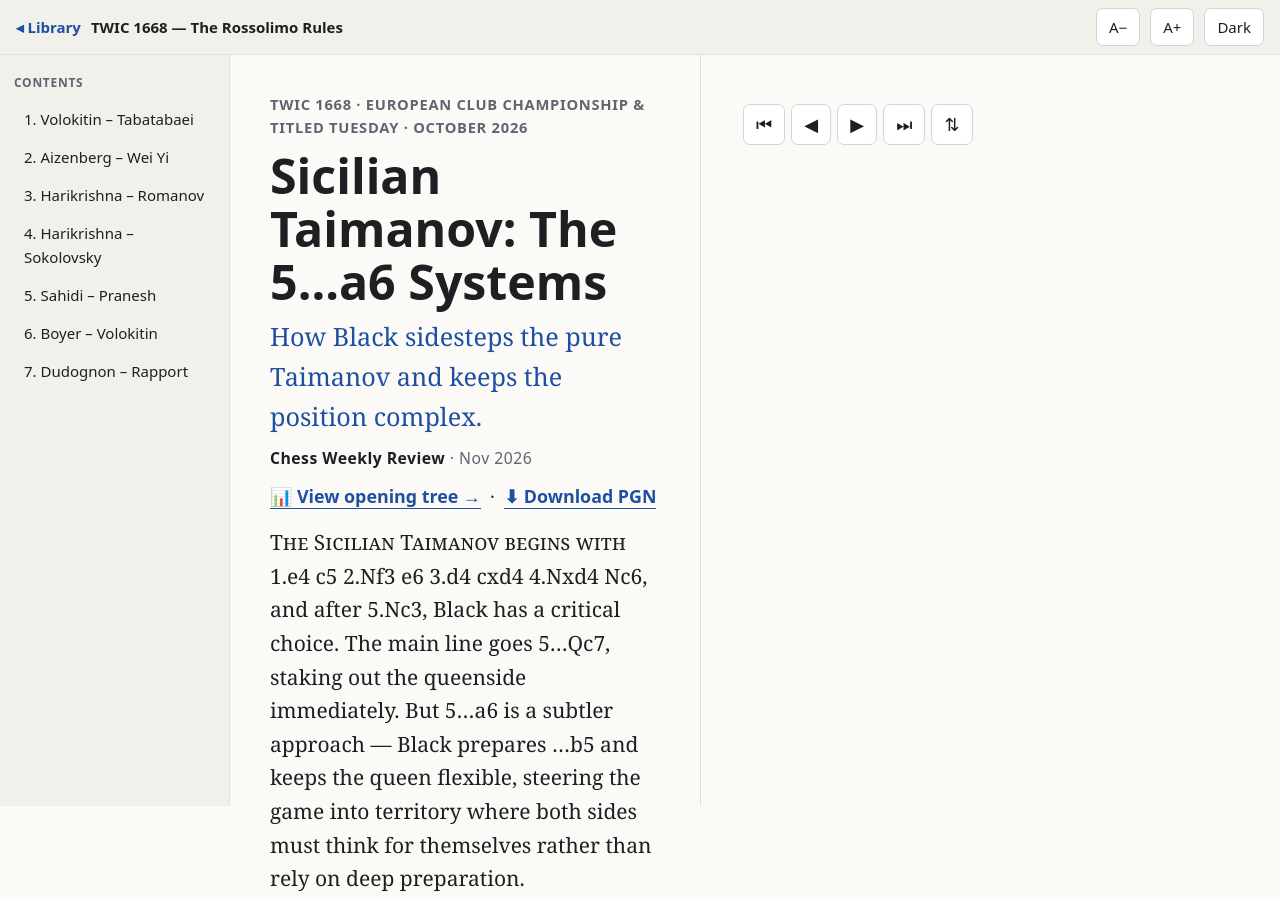
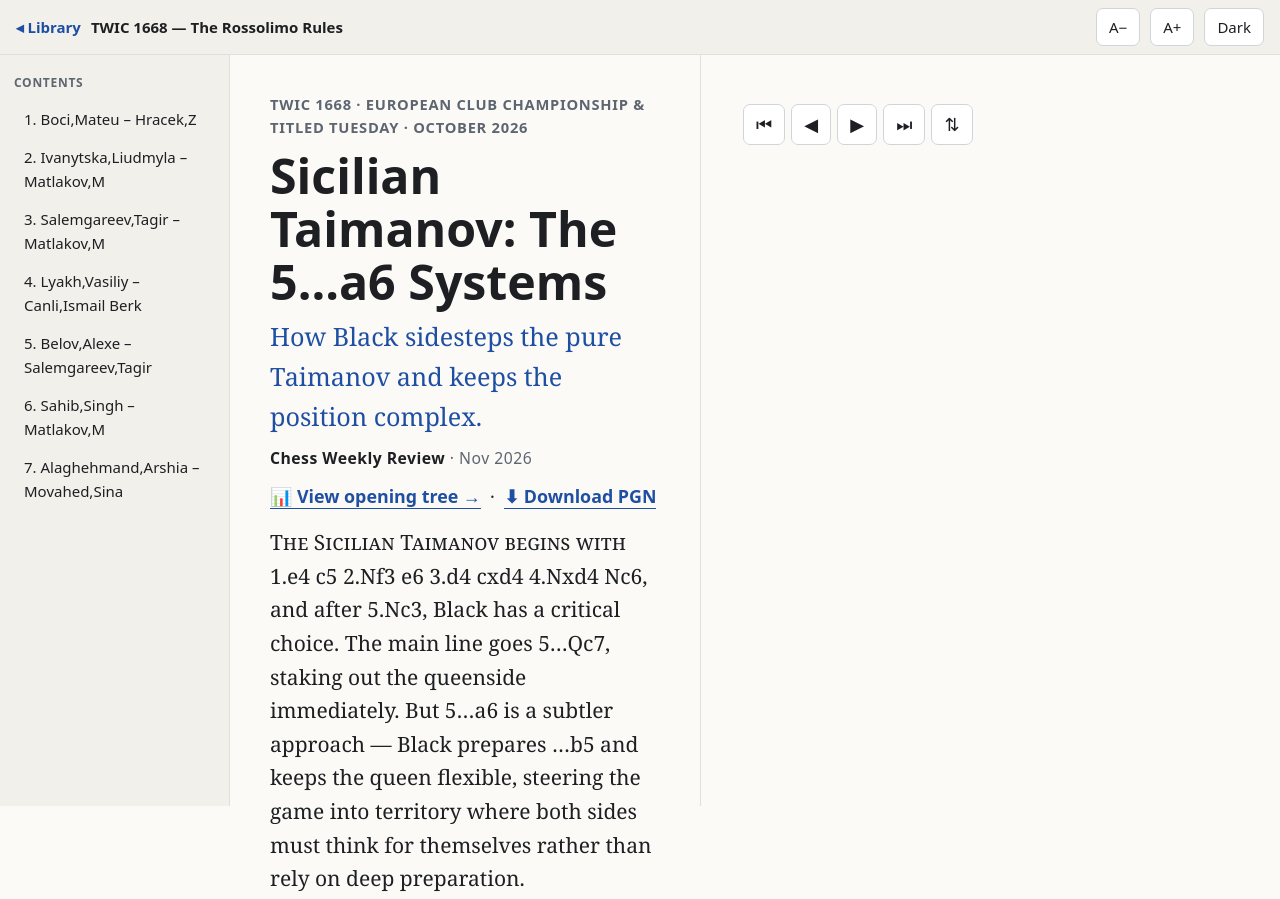
Before and after one commit to DatWins/Chess_Weekly_Review, a plain HTML site: page issues/twic1668_taimanov/twic1668_taimanov.html in a window 1280 px wide. Shown: the top 899 px of the page. Drawn offline with Linux system fonts and the light colour scheme.

Commit message:
Fix game switching in twic1668 HTML files
- twic1668_taimanov: TOC had wrong game names (copy-pasted from Rossolimo) and was missing data-t attributes. Fixed both — correct player names and data-t="gameN" on each TOC link so the renderer can scroll to games.
- twic1668_rossolimo: TOC links had onclick="goTo(...)" alongside data-t, causing conflicts. Removed the onclick handlers; data-t alone is what the renderer uses.

Co-Authored-By: Claude Sonnet 4.6 <noreply@anthropic.com>
Claude-Session: https://claude.ai/code/session_01CpQb8v9S52ATaxW684V1qq

```diff
--- a/issues/twic1668_taimanov/twic1668_taimanov.html
+++ b/issues/twic1668_taimanov/twic1668_taimanov.html
@@ -172,13 +172,13 @@ main p b a.mv,main p b{color:var(--main);font-weight:700}figure.pic{margin:1.4em
 <div class="wrap">
 <nav class="toc" id="toc">
   <div class="h">Contents</div>
-  <a id="toc-game1" onclick="goTo('game1')">1. Volokitin – Tabatabaei</a>
-  <a id="toc-game2" onclick="goTo('game2')">2. Aizenberg – Wei Yi</a>
-  <a id="toc-game3" onclick="goTo('game3')">3. Harikrishna – Romanov</a>
-  <a id="toc-game4" onclick="goTo('game4')">4. Harikrishna – Sokolovsky</a>
-  <a id="toc-game5" onclick="goTo('game5')">5. Sahidi – Pranesh</a>
-  <a id="toc-game6" onclick="goTo('game6')">6. Boyer – Volokitin</a>
-  <a id="toc-game7" onclick="goTo('game7')">7. Dudognon – Rapport</a>
+    <a id="toc-game1" data-t="game1">1. Boci,Mateu – Hracek,Z</a>
+    <a id="toc-game2" data-t="game2">2. Ivanytska,Liudmyla – Matlakov,M</a>
+    <a id="toc-game3" data-t="game3">3. Salemgareev,Tagir – Matlakov,M</a>
+    <a id="toc-game4" data-t="game4">4. Lyakh,Vasiliy – Canli,Ismail Berk</a>
+    <a id="toc-game5" data-t="game5">5. Belov,Alexe – Salemgareev,Tagir</a>
+    <a id="toc-game6" data-t="game6">6. Sahib,Singh – Matlakov,M</a>
+    <a id="toc-game7" data-t="game7">7. Alaghehmand,Arshia – Movahed,Sina</a>
 </nav>
 
 <main id="main">
```
Also changed, not shown: issues/twic1668_rossolimo/twic1668_rossolimo.html (+7 -7 lines).
